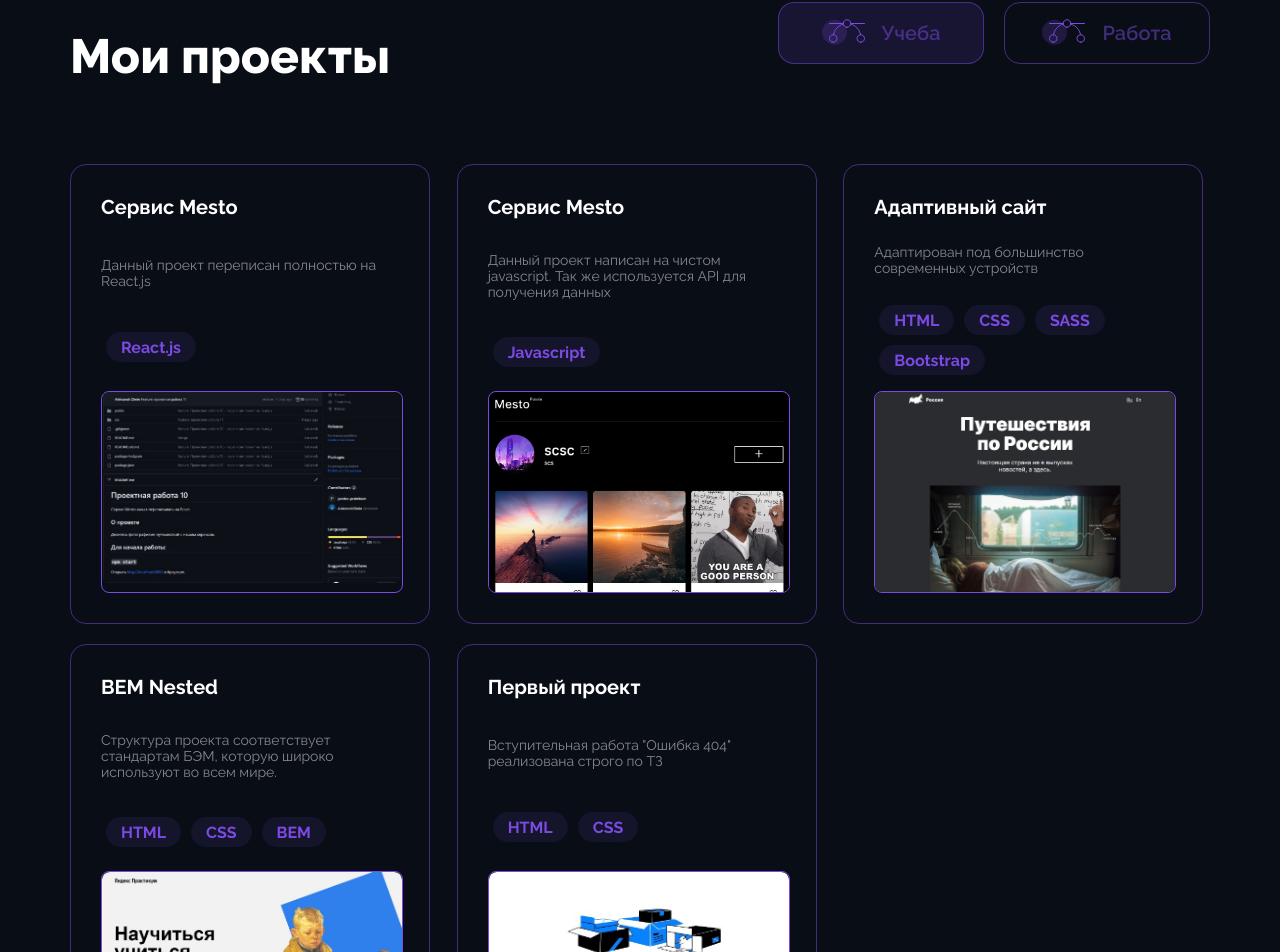
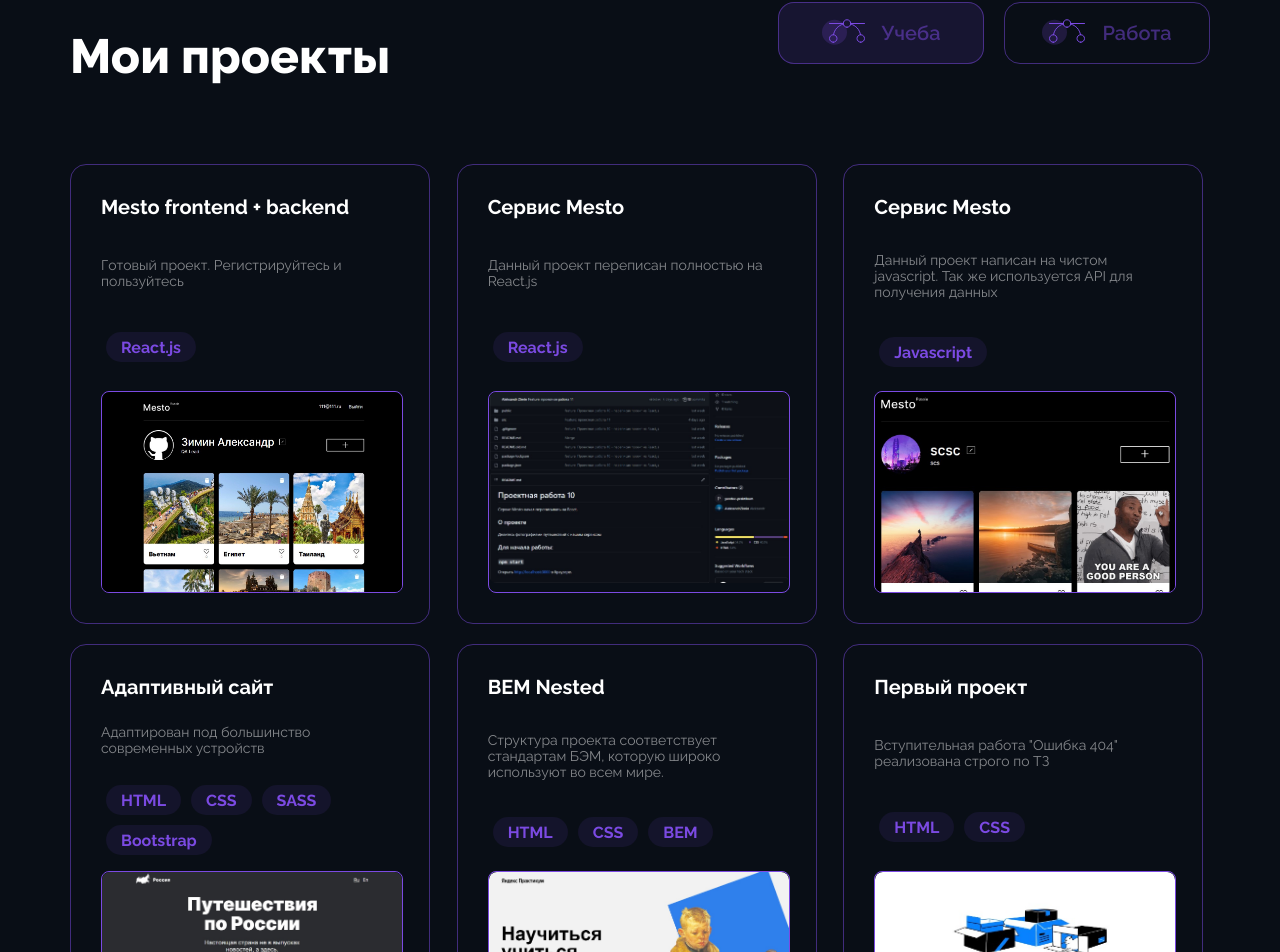
Before and after one commit to AleksandrZimin/portfolio, a React (Create React App) app: page / in a window 1280 px wide. Shown: the part 2456-3408 px from the top of the page. Built offline with nearby package versions, Linux system fonts and the light colour scheme.

Commit message:
добавил работу Mesto Frontend + Backend

```diff
--- a/public/index.html
+++ b/public/index.html
@@ -1,6 +1,7 @@
 <!DOCTYPE html>
 <html lang="ru">
   <head>
+    <meta name="robots" content="none"/>
     <meta charset="utf-8" />
     <link rel="icon" href="%PUBLIC_URL%/favicon.ico" />
     <meta name="viewport" content="width=device-width, initial-scale=1" />
--- a/src/components/Curses.css
+++ b/src/components/Curses.css
@@ -102,7 +102,7 @@ transition: all 450ms ease-out;
 
 
 .curses-text-1 > span {
-   color: #7B4AE2;
+   color: #fff;
 text-align: center;
 font-family: Raleway;
 font-size: 24px;
@@ -113,7 +113,7 @@ text-align: justify;
 }
 
 .curses-text-1 > :nth-child(2) {
-color: #7B4AE2;
+color: #fff;
 font-family: Raleway;
 font-size: 24px;
 font-style: normal;
@@ -124,7 +124,7 @@ margin: 20px;
 }
 
 .curses-text-1 > p {
-   color: #7B4AE2;
+   color: #fff;
 text-align: start;
 font-family: Raleway;
 font-size: 16px;
@@ -139,7 +139,7 @@ margin: 5px;
 }
 
 .curses-text-2 > span {
-color: #7B4AE2;
+color: #fff;
 text-align: center;
 font-family: Raleway;
 font-size: 24px;
@@ -150,7 +150,7 @@ text-align: justify;
 }
 
 .curses-text-2 > :nth-child(2) {
-   color: #7B4AE2;
+   color: #fff;
 text-align: center;
 font-family: Raleway;
 font-size: 24px;
@@ -162,7 +162,7 @@ margin: 20px;
 }
 
 .curses-text-2 > p {
-color: #7B4AE2;
+color: #fff;
 text-align: start;
 font-family: Raleway;
 font-size: 16px;
@@ -177,7 +177,7 @@ display: none;
 }
 
 .curses-text-3 > span {
-color: #7B4AE2;
+color: #fff;
 font-family: Raleway;
 font-size: 24px;
 font-style: normal;
@@ -187,7 +187,7 @@ text-align: justify;
 }
 
 .curses-text-3 > :nth-child(2) {
-color: #7B4AE2;
+color: #fff;
 font-family: Raleway;
 font-size: 24px;
 font-style: normal;
--- a/src/components/Header.css
+++ b/src/components/Header.css
@@ -100,25 +100,3 @@
    color: rgba(123, 74, 226, 0.50);
    font-size: 17px;
 }
-
-@media screen and (max-width: 600px) {
-   .menu-list  {
-      flex-direction: column;
-   }
-
-   .header {
-      width: 50%;
-      flex-direction: column;
-      width: max-content;
-
-   }
-
-   .menu {
-      display: none;
-   }
-
-   .open-menu {
-      display: block;
-   }
-
-}
--- a/src/components/Portfolio.js
+++ b/src/components/Portfolio.js
@@ -10,6 +10,7 @@ import chessbase from "../image/chessbase.jpg";
 import galaxy from "../image/galaxy.jpg";
 import fs from "../image/fs.jpg";
 import onex from "../image/onex.jpg";
+import mestofb from "../image/mestofb.jpg";
 
 function Portfolio() {
   const [activeTab, setActiveTab] = useState(0);
@@ -164,6 +165,21 @@ function Portfolio() {
         </div>
       </div>
       <div className={`portfolio-low-block-1 ${activeTab === 0 ? "open" : ""}`}>
+      <div className="block-item">
+          <span>Mesto frontend + backend</span>
+          <p>Готовый проект. Регистрируйтесь и пользуйтесь</p>
+          <div>
+            <div className="teg">React.js</div>
+          </div>
+          <div className="photo">
+            <a
+              href="https://https://zimin.nomoredomainsrocks.ru/"
+              target="_blank"
+            >
+              <img src={mestofb} alt="Готовый проект Место"></img>
+            </a>
+          </div>
+        </div>
         <div className="block-item">
           <span>Сервис Mesto</span>
           <p>Данный проект переписан полностью на React.js</p>
```
Also changed, not shown: src/image/mestofb.jpg (added).
